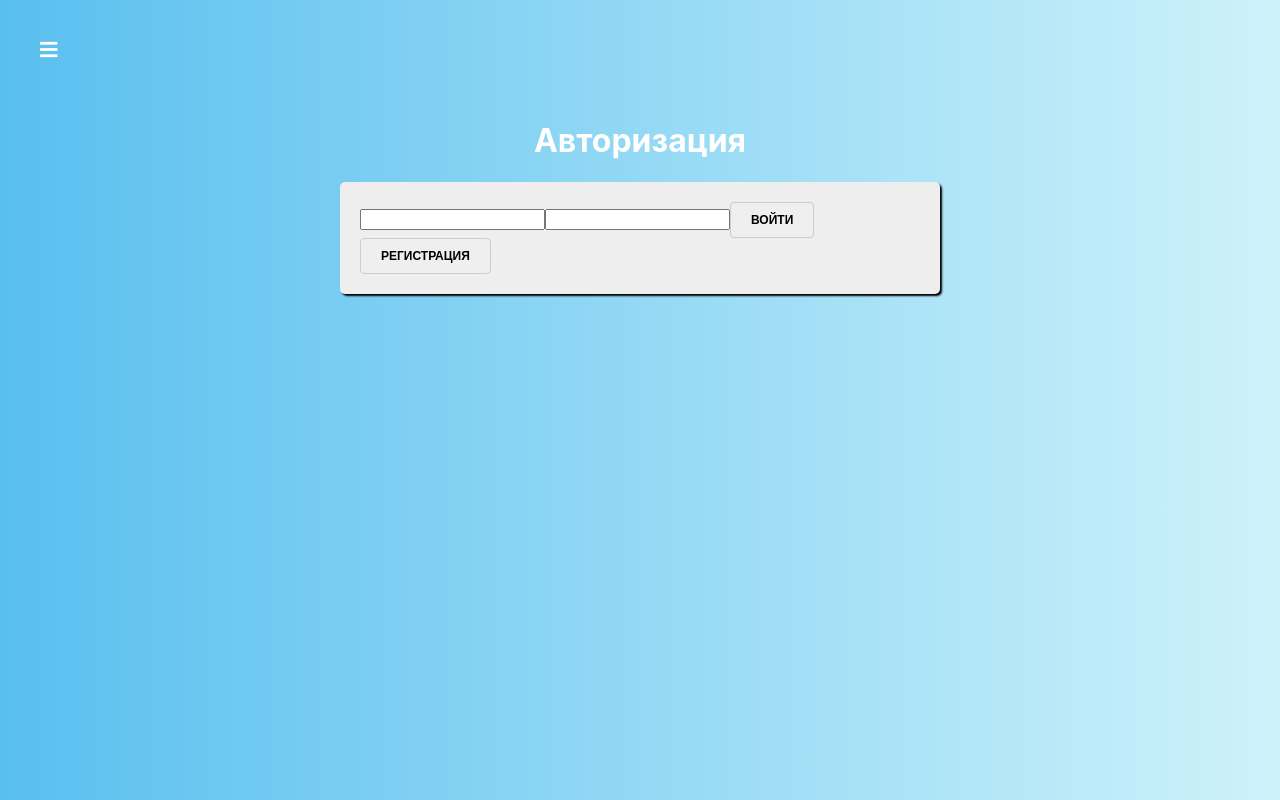
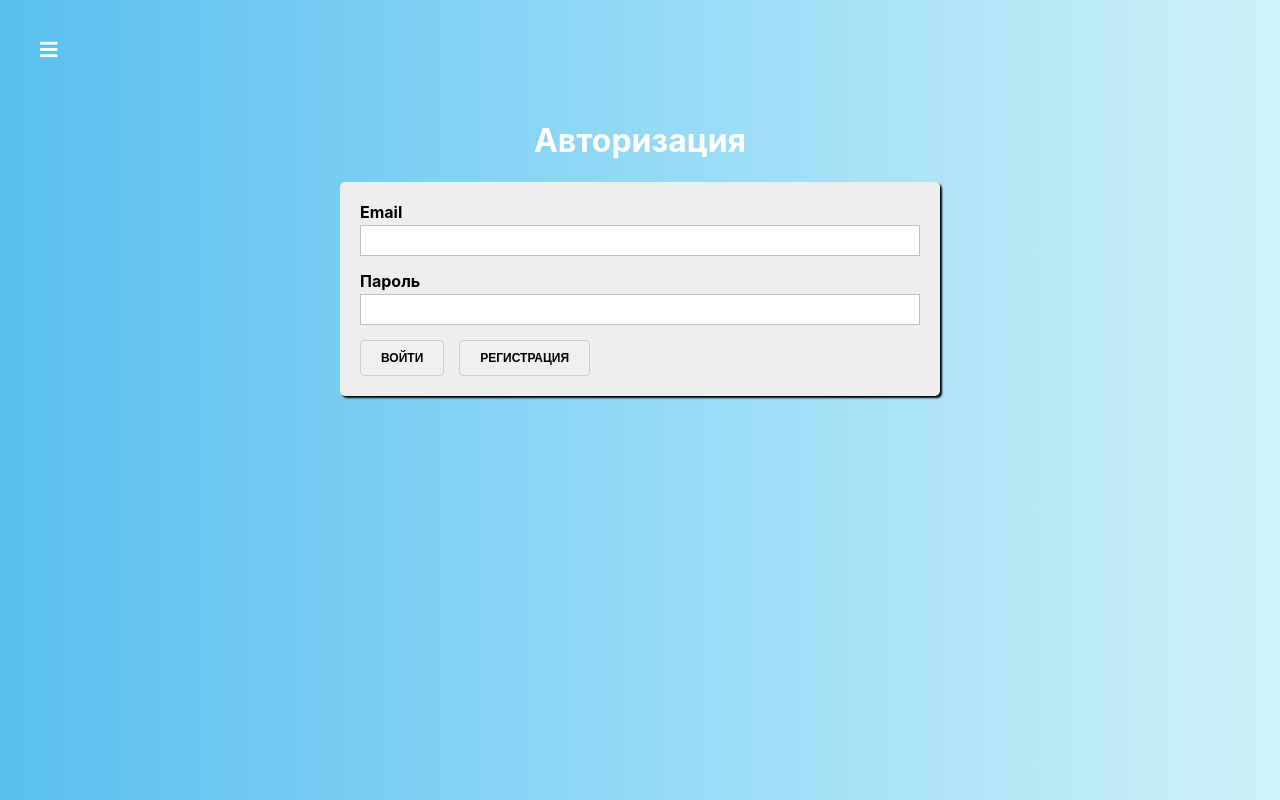
Before and after one commit to Mayamee/react-quiz, a React (Create React App) app: page /auth in a window 1280 px wide. Built offline with nearby package versions, Linux system fonts and the light colour scheme.

Commit message:
075 - Сделан компонент текстового поля

```diff
--- /dev/null
+++ b/src/components/UI/Input/Input.jsx
@@ -0,0 +1,38 @@
+import classes from "./Input.module.scss";
+
+const Input = (props) => {
+  const inputType = props.type || "text";
+  const cls = [classes.Input];
+  const isInvalid = ({ valid, touched, shouldValidate }) => {
+    return !valid && shouldValidate && touched;
+  };
+  const getRandomHash = (length) => {
+    let result = "";
+    let characters =
+      "ABCDEFGHIJKLMNOPQRSTUVWXYZabcdefghijklmnopqrstuvwxyz0123456789";
+    let charactersLength = characters.length;
+    for (let i = 0; i < length; i++) {
+      result += characters.charAt(Math.floor(Math.random() * charactersLength));
+    }
+    return result;
+  };
+  const htmlFor = `${inputType}-${getRandomHash(5)}`;
+  if (isInvalid(props)) {
+    cls.push(classes.invalid);
+  }
+
+  return (
+    <div className={cls.join(" ")}>
+      <label htmlFor={htmlFor}>{props.label}</label>
+      <input
+        id={htmlFor}
+        type={inputType}
+        value={props.value}
+        onChange={props.onChange}
+      />
+      {isInvalid(props) ? <span>{props.errorMessage}</span> : null}
+    </div>
+  );
+};
+
+export default Input;
--- /dev/null
+++ b/src/components/UI/Input/Input.module.scss
@@ -0,0 +1,29 @@
+.Input {
+  margin-bottom: 15px;
+  label {
+    display: block;
+    font-weight: bold;
+    padding: 0;
+    margin-bottom: 3px;
+  }
+  input {
+    display: block;
+    box-sizing: border-box;
+    border: 1px solid #bebebe;
+    padding: 7px;
+    margin: 0 0 5px;
+    width: 100%;
+    outline: none;
+    transition: all 300ms ease-in-out;
+  }
+  span {
+    color: #f01f30;
+    font-size: 12px;
+    font-weight: bold;
+  }
+  &.invalid {
+    label {
+      color: #f01f30;
+    }
+  }
+}
--- a/src/containers/Auth/Auth.jsx
+++ b/src/containers/Auth/Auth.jsx
@@ -1,6 +1,7 @@
 import React, { Component } from "react";
 import classes from "./Auth.module.scss";
 import Button from "../../components/UI/Button/Button";
+import Input from "../../components/UI/Input/Input";
 class Auth extends Component {
   state = {};
   loginHandler = () => {};
@@ -14,8 +15,8 @@
         <div>
           <h1>Авторизация</h1>
           <form className={classes.AuthForm} onSubmit={this.submitHandler}>
-            <input type="text" />
-            <input type="text" />
+            <Input label="Email" />
+            <Input label="Пароль" type="password" errorMessage={"test"} />
             <Button type="success" onClick={this.loginHandler}>
               Войти
             </Button>
```
